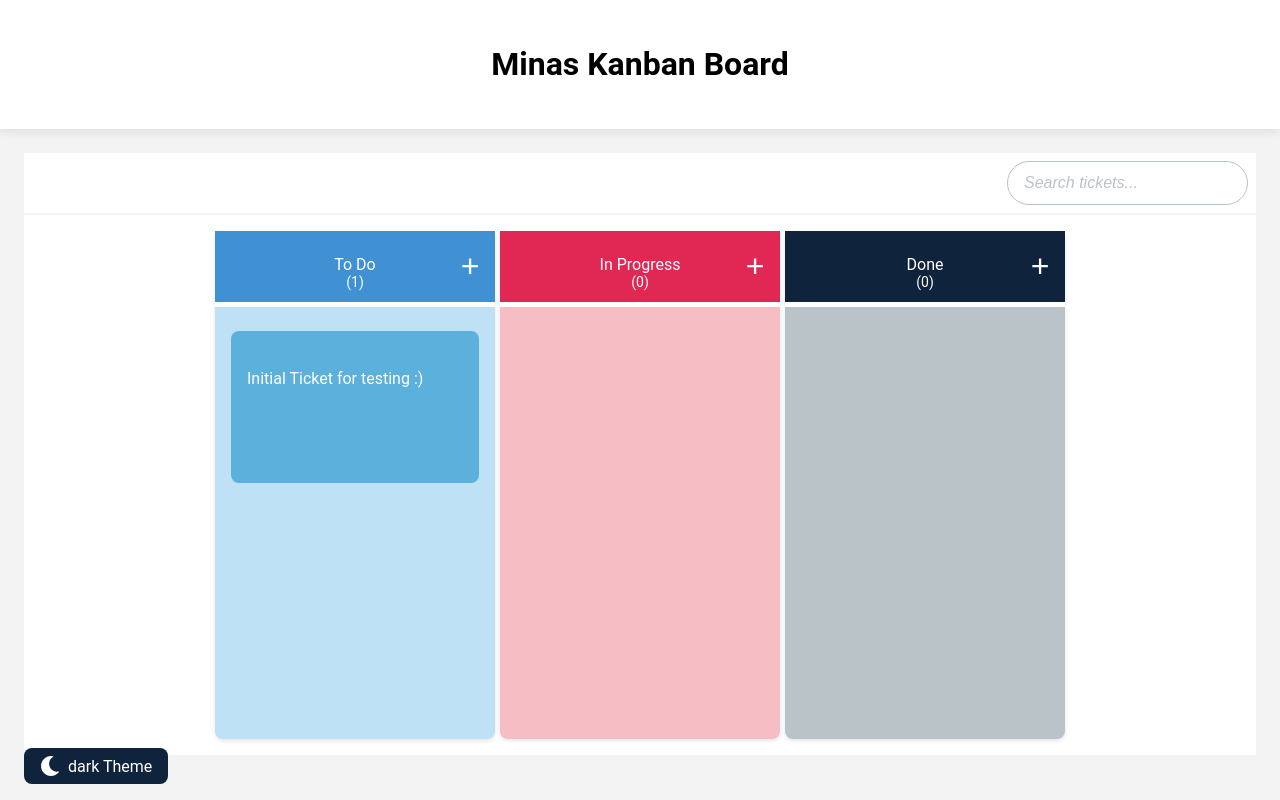
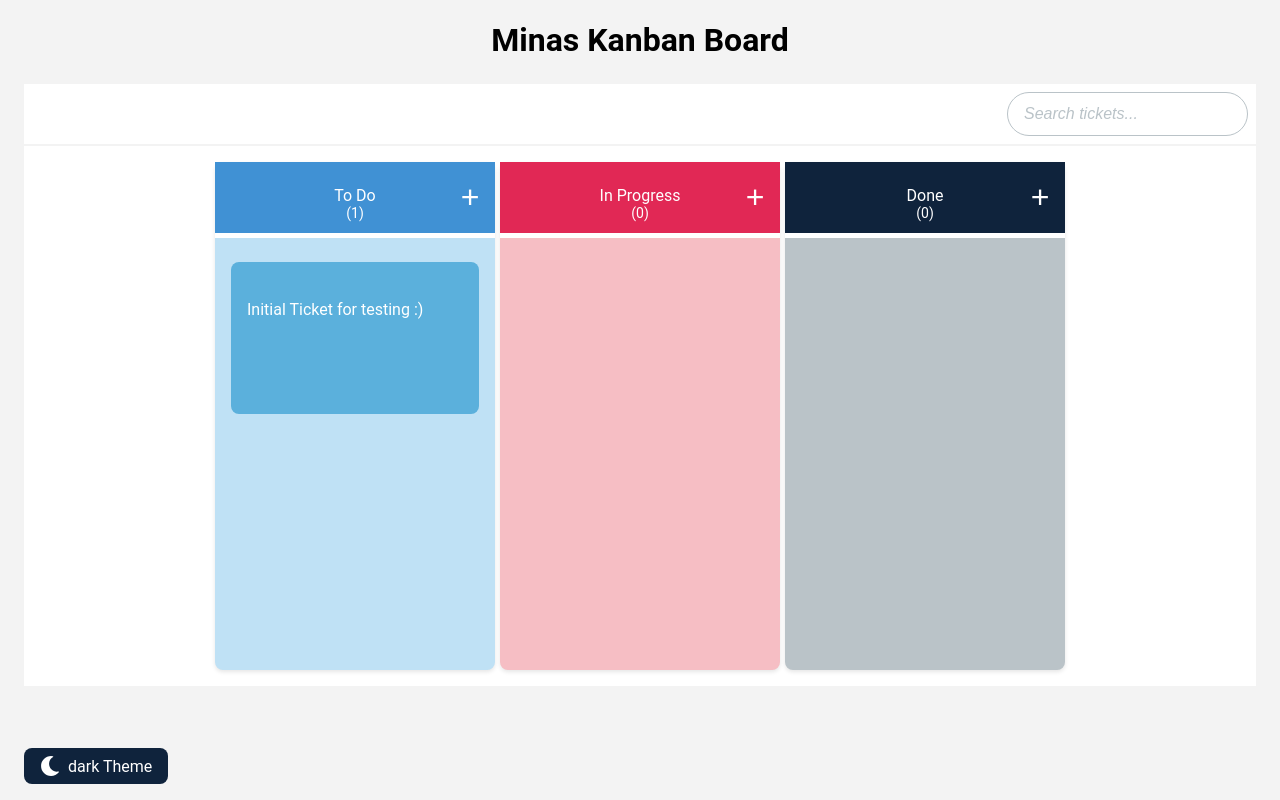
Before and after one commit to orasari/mydnd, a React (Create React App) app: page / in a window 1280 px wide. Built offline with nearby package versions, Linux system fonts and the light colour scheme.

Commit message:
layout: remove sticky header

```diff
--- a/src/components/Layout/Layout.styles.ts
+++ b/src/components/Layout/Layout.styles.ts
@@ -12,20 +12,8 @@ export const LayoutContainer = styled.div`
 export const Header = styled.header`
   position: sticky;
   top: 0;
-  padding: ${({ theme }) => theme.spacing.large};
-  background: ${({ theme }) => theme.colors.background};
-  display: flex;
-  justify-content: center;
-  align-items: center;
-  transition: transform 0.3s ease-in-out;
-  z-index: 10;
-  transform: translateY(0);
-  box-shadow: -1px 2px 10px rgba(0, 0, 0, 0.1);
+  height: 60px;
   text-align: center;
-
-  &.hidden {
-    transform: translateY(-100%);
-  }
 `;
 
 export const Content = styled.main`
--- a/src/components/Layout/Layout.tsx
+++ b/src/components/Layout/Layout.tsx
@@ -1,5 +1,4 @@
 import React from 'react';
-import { useScreenScroll } from '../../hooks/useScreenScroll';
 import { LayoutContainer, Header, Footer, Content } from './Layout.styles';
 import ThemeToggle from '../Theme/ThemeToggle';
 
@@ -8,11 +7,9 @@ type LayoutProps = {
 };
 
 const Layout: React.FC<LayoutProps> = ({ children }) => {
-  const isHeaderVisible = useScreenScroll(130, 100);
-
   return (
     <LayoutContainer>
-      <Header className={isHeaderVisible ? '' : 'hidden'}>
+      <Header>
         <h1>Minas Kanban Board</h1>
       </Header>
       <Content>{children}</Content>
--- a/src/hooks/useScreenScroll.ts
+++ /dev/null
@@ -1,27 +0,0 @@
-import { useState, useRef, useEffect } from 'react';
-import throttle from 'lodash/throttle';
-
-export function useScreenScroll(headerHeight: number, delay: number) {
-  const [isHeaderVisible, setIsHeaderVisible] = useState(true);
-  const lastScrollY = useRef(0);
-
-  useEffect(() => {
-    const handleScroll = throttle(() => {
-      const currentScrollY = window.scrollY || 0;
-
-      if (currentScrollY < headerHeight) {
-        return;
-      }
-
-      setIsHeaderVisible(currentScrollY <= lastScrollY.current);
-      lastScrollY.current = currentScrollY;
-    }, delay);
-
-    window.addEventListener('scroll', handleScroll);
-    return () => {
-      window.removeEventListener('scroll', handleScroll);
-    };
-  }, [headerHeight, delay]);
-
-  return isHeaderVisible;
-}
```
